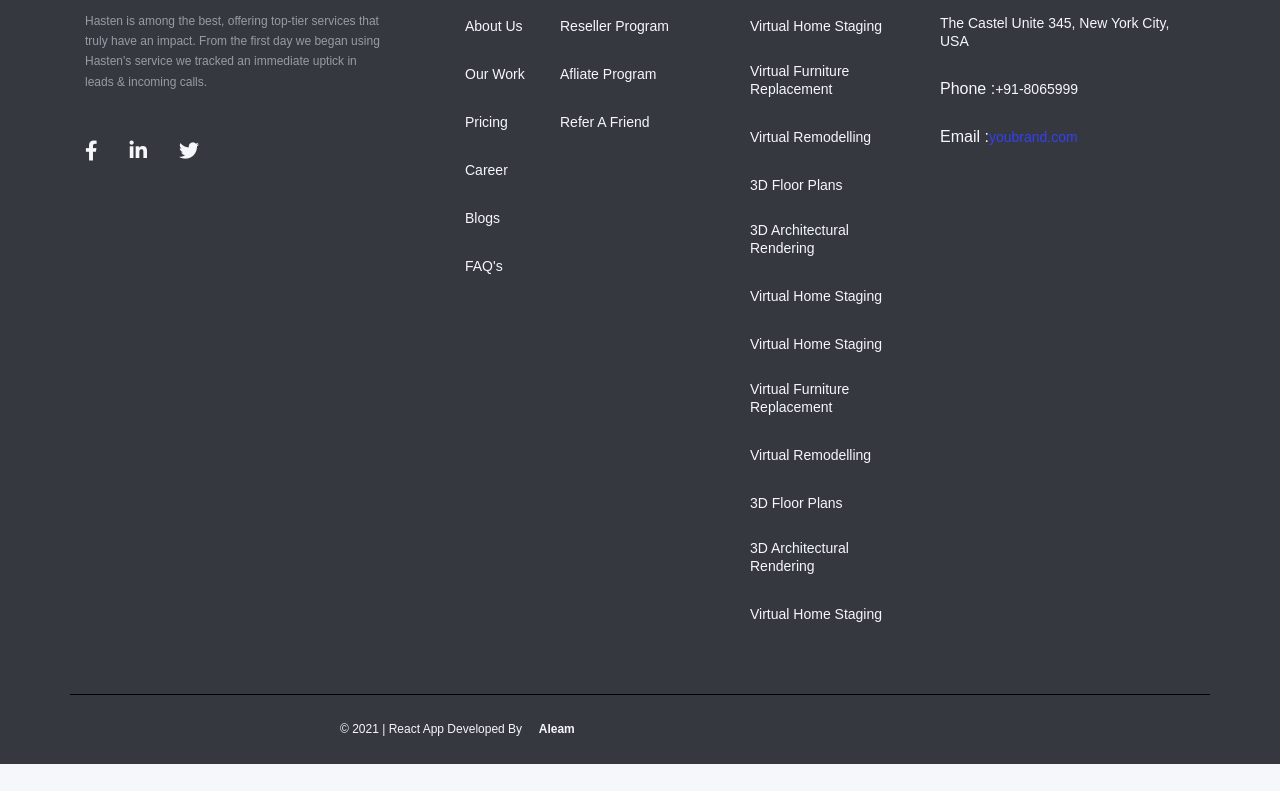
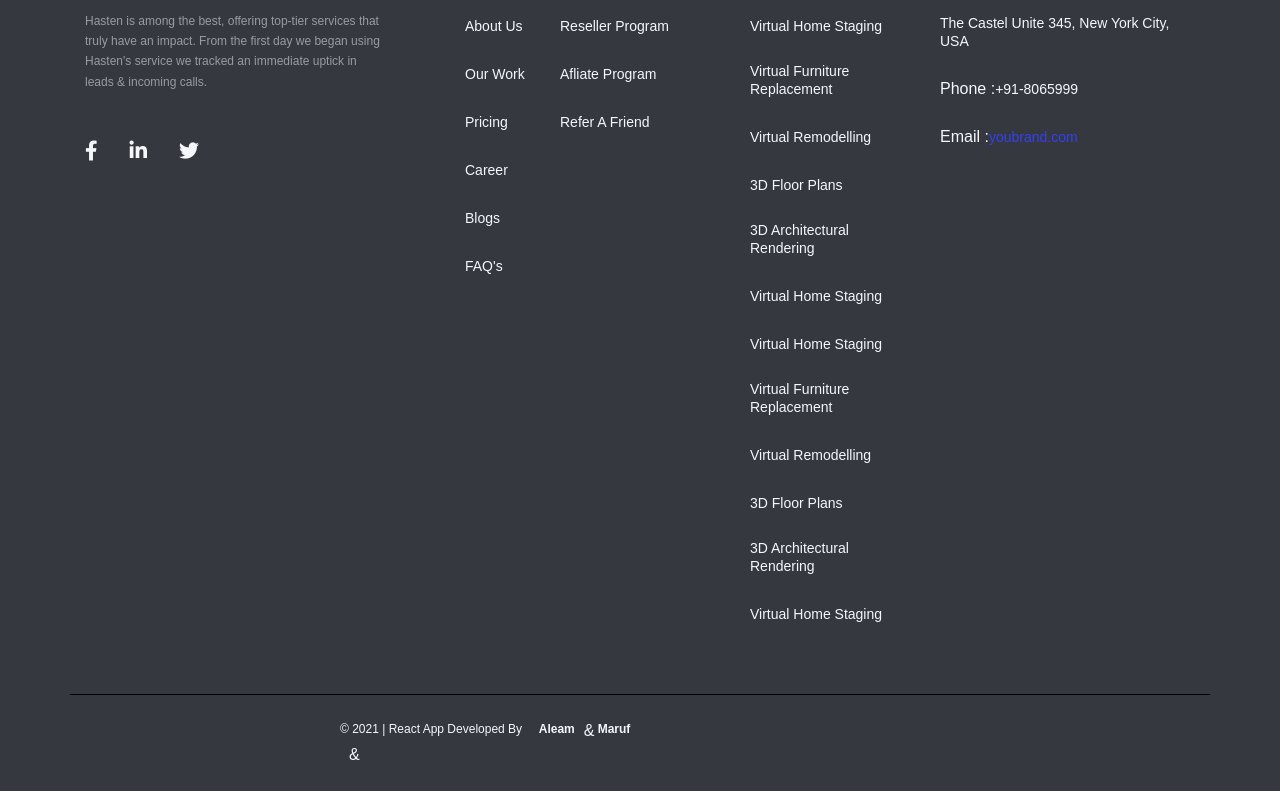
Before and after one commit to alemprogramer/interior-app, a React (Create React App) app: page /reseller in a window 1280 px wide. Shown: the part 2090-2881 px from the top of the page. Before the commit the page ends 2854 px from the top, so only its background shows below. Built offline with nearby package versions, Linux system fonts and the light colour scheme; a web font is replaced by a local one.

Commit message:
mail address added

```diff
--- a/src/components/footer/Footer.jsx
+++ b/src/components/footer/Footer.jsx
@@ -170,7 +170,9 @@ const Footer = () => {
                                 <div className="links float-md-right">
                                     <div className="row">
                                             <h6> &copy; 2021 | React App Developed By &nbsp;&nbsp;&nbsp; </h6>
-                                                                                        <a target='_blank' rel='noreferrer' href='mailto:alemhasib@fastcodertech.com'>&nbsp;Aleam</a>
+                                                <a target='_blank' rel='noreferrer' href='mailto:alemhasib@fastcodertech.com'>&nbsp;Aleam</a> &nbsp; &amp;
+                                            <a target='_blank' rel='noreferrer' href='mailto:mnjr@fastcodertech.com'>&nbsp;Maruf</a> &nbsp; &amp;
+                                                {/* <a target='_blank' rel='noreferrer' href='mailto:alemhasib@fastcodertech.com'>&nbsp;Mujahid</a> &nbsp; &amp;  */}
 
                                     </div>
                                 </div>
```
